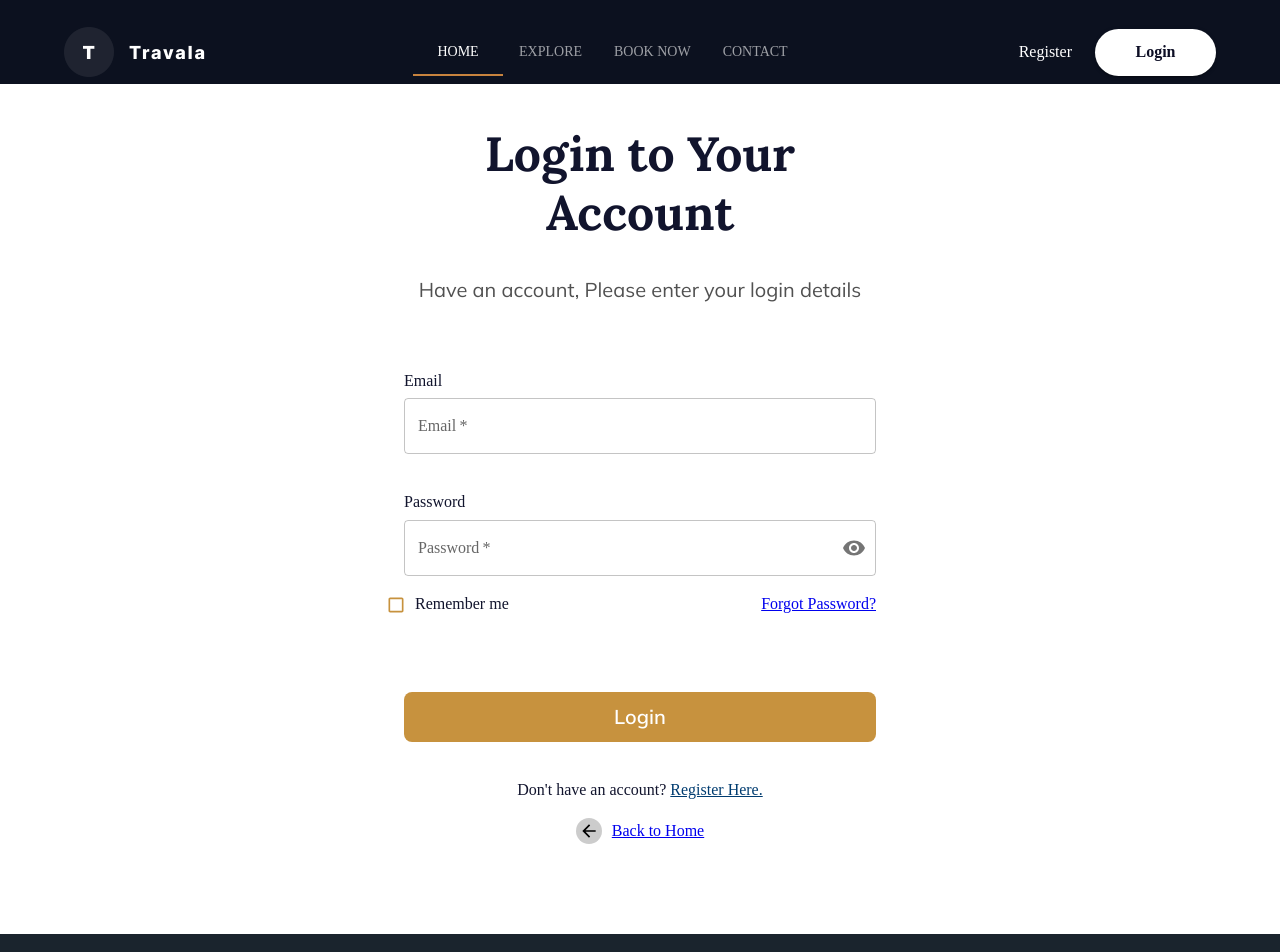
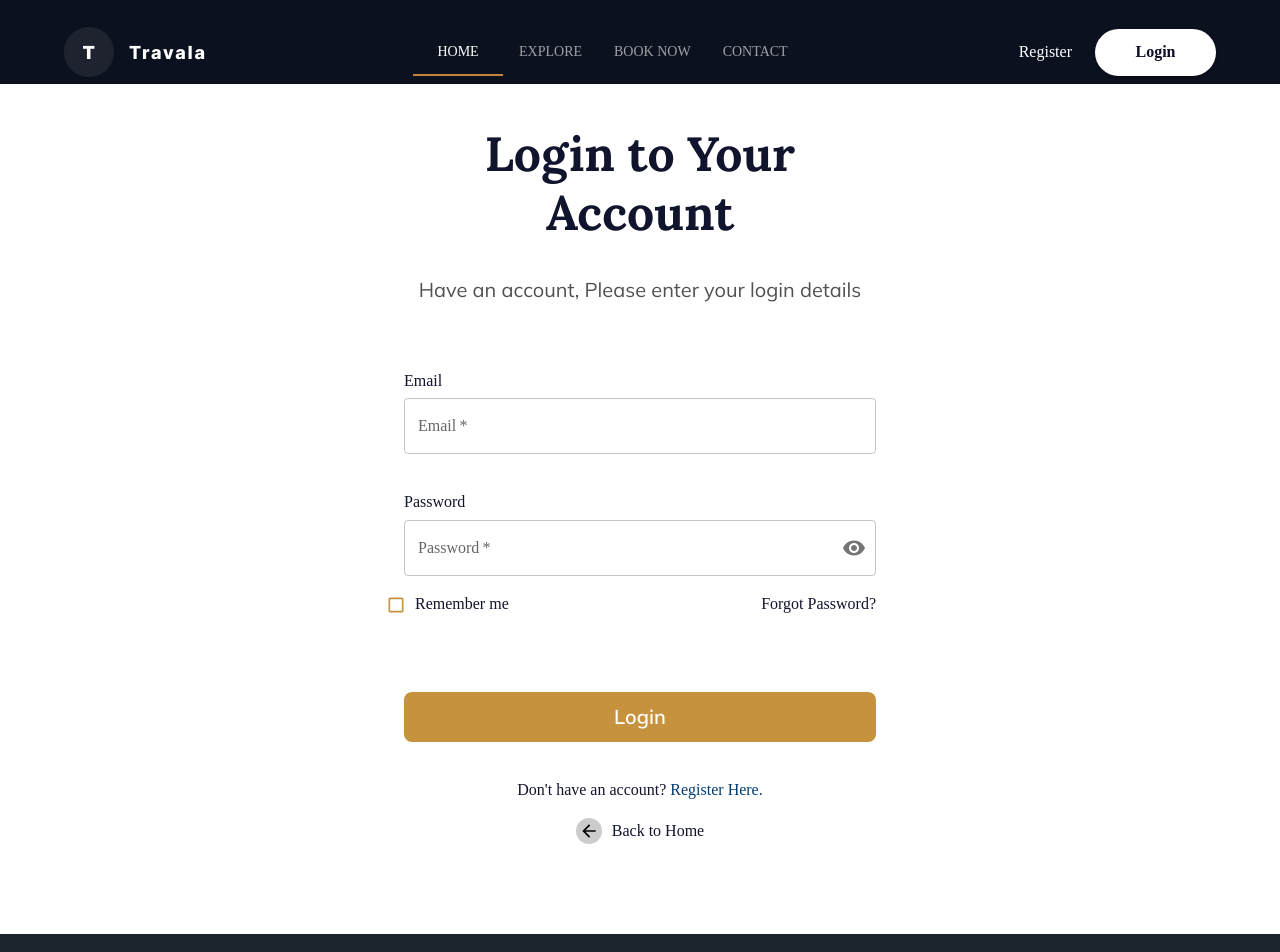
Before and after one commit to Software-Lifecycle-Consultants/slc-open-hms, a Next.js app: page /login in a window 1280 px wide. Shown: the top 952 px of the page. Built offline with nearby package versions, Linux system fonts and the light colour scheme.

Commit message:
Bug Fixed in Login page align to the figma design

```diff
--- a/app/login/page.tsx
+++ b/app/login/page.tsx
@@ -169,7 +169,7 @@ const Login = () => {
                 </Grid>
                 <Grid item xs={6} marginTop={2} textAlign="right">
                   <Typography style={{ color: "rgba(17, 20, 45, 1)" }}>
-                    <Link href="/">
+                    <Link href="/" style={{textDecoration:"none", color:"#11142D"}}>
                       {loginPageData.loginPageForgotPasswordCaption}{" "}
                     </Link>
                     {/* Render the title from loginPageData & link the Forgot Password page */}
@@ -198,7 +198,7 @@ const Login = () => {
                   align="center"
                   style={{ color: "rgba(17, 20, 45, 1)" }}>
                   {loginPageData.loginPageNoAccountCaption}{" "}
-                  <Link href="/register" style={{ color: "rgba(0, 60, 112, 1)" }}>
+                  <Link href="/register" style={{ color: "#003C70",textDecoration:"none" }}>
                     {loginPageData.loginPageRegisterCaption}{" "}
                   </Link>
                   {/* Render the title from loginPageData & loginPageData6 & link the Register page to loginPageData */}
@@ -230,8 +230,9 @@ const Login = () => {
                     textAlign: "center",
                     marginTop: "0px",
                     color: "rgba(17, 20, 45, 1)",
+
                   }}>
-                  <Link href="/">
+                  <Link href="/" style={{textDecoration:"none", color:"#11142D"}}>
                     {loginPageData.loginPageBackArrowCaption}{" "}
                   </Link>
                   {/* Render the title from loginPageData & link the home page */}
```
